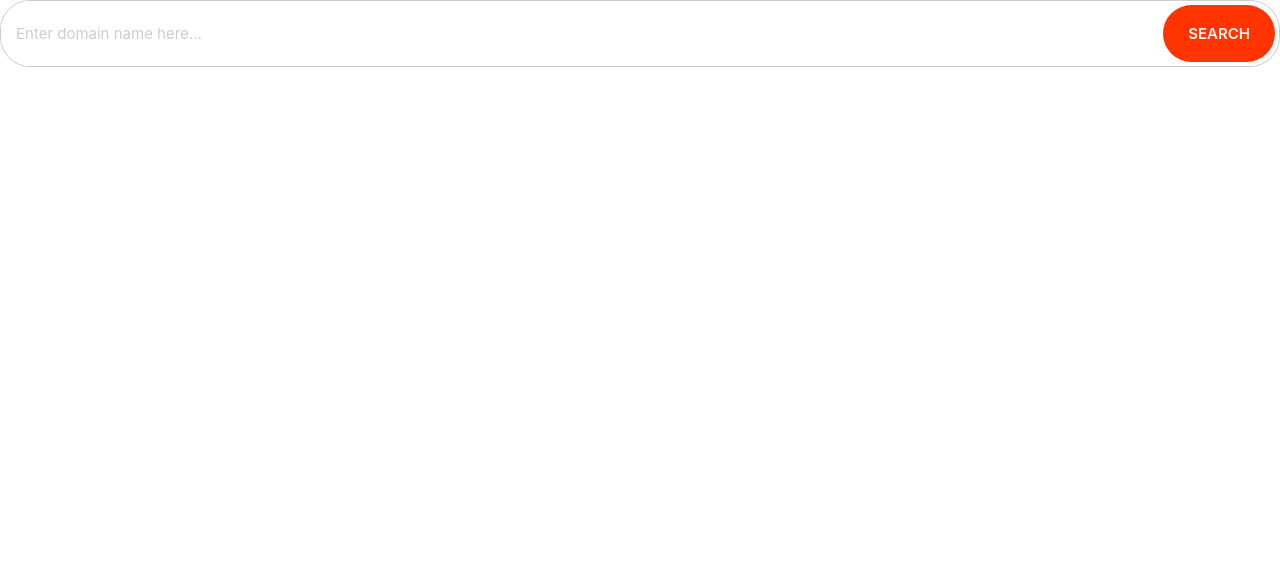
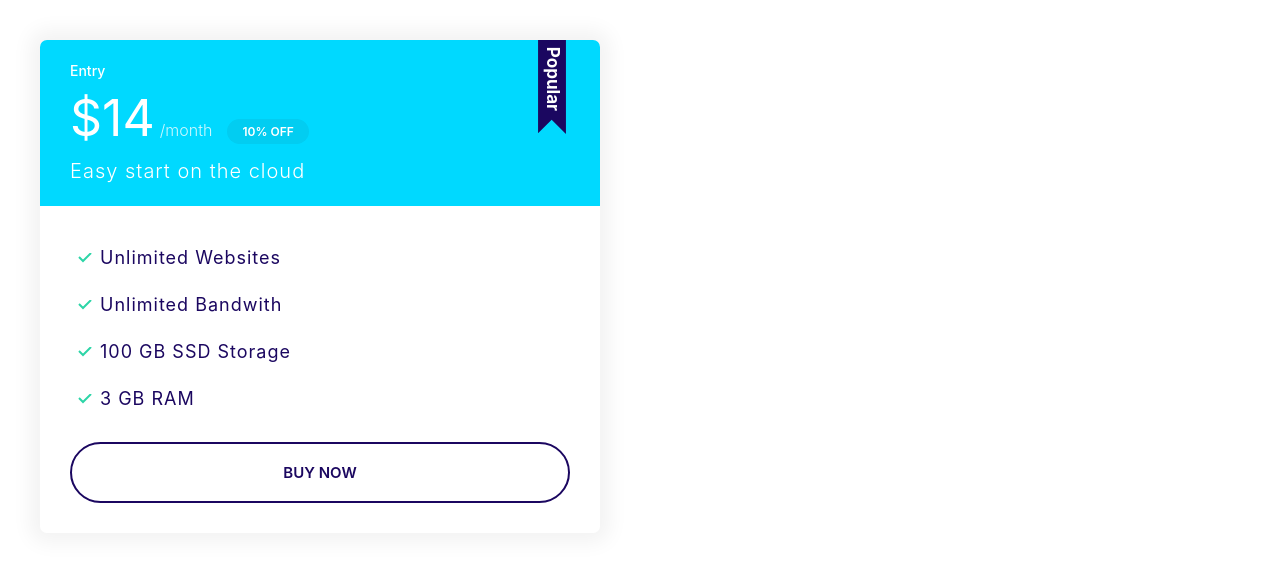
Before and after one commit to WreckitHUN/Moshify, a plain HTML site: page index.html in a window 1280 px wide. Drawn offline with Linux system fonts and the light colour scheme.

Commit message:
Build plans.

```diff
--- a/css/styles.css
+++ b/css/styles.css
@@ -122,6 +122,7 @@ a{
 
 .badge--small{
     font-size: 1.6rem;
+    padding: 0.5rem 1.5rem;
 }
 
 /* Laptop and Desktop */
@@ -293,3 +294,91 @@ a{
     }
 
 }
+
+/* Cards */
+
+.card{
+    border-radius: 7px;
+    box-shadow: 0 0 20px 10px #f3f3f3;
+    overflow: hidden;
+}
+
+.card__header, .card__body{
+    padding: 2rem 3rem;
+}
+
+.card--primary .card__header{
+    background: var(--color-primary);
+    color: white;
+}
+
+.card--secondary .card__header{
+    background: var(--color-secondary);
+    color: white;
+}
+
+.card--secondary .badge--secondary{
+    background: #02cdf1;
+}
+
+/* Plans */
+
+.plan__name{
+    color: white;
+    margin: 0;
+    font-weight: 500;
+    font-size: 2.4rem;
+}
+
+.plan__price{
+    font-size: 6rem;
+}
+
+.plan__billing-cycle{
+    font-size: 2.4rem;
+    font-weight: 300;
+    opacity: 0.8;
+    margin-right: 1rem;
+}
+
+.plan__description{
+    font-size: 2rem;
+    font-weight: 300;
+    letter-spacing: 1px;
+    display: block;
+}
+
+.plan .list__item{
+    margin-bottom: 2rem;
+    letter-spacing: 1px;
+}
+
+.plan--popular .card__header{
+    position: relative;
+}
+
+.plan--popular .card__header::before{
+    content: url(../images/popular.svg);
+    width: 40px;
+    display: inline-block;
+    position: absolute;
+    top: -6px;
+    right: 5%;
+    z-index: 1;
+}
+
+/* Laptop and Desktop */
+
+@media screen and (min-width: 1024px) {
+    .plan__name{
+        font-size: 1.4rem;
+    }
+
+    .plan__price{
+        font-size: 5rem;
+    }
+
+    .plan__billing-cycle{
+        font-size: 1.6rem;
+    }
+}
--- a/index.html
+++ b/index.html
@@ -8,13 +8,27 @@
     <title>Document</title>
   </head>
   <body>
-    <div class="input-group">
-      <input
-        type="text"
-        class="input"
-        placeholder="Enter domain name here..."
-      />
-      <button class="btn btn--accent">Search</button>
+    <div class="plan plan--popular">
+      <div style="width: 50%; padding: 4rem">
+        <div class="card card--secondary">
+          <header class="card__header">
+            <h3 class="plan__name">Entry</h3>
+            <span class="plan__price">$14</span>
+            <span class="plan__billing-cycle">/month</span>
+            <span class="badge badge--secondary badge--small">10% OFF</span>
+            <span class="plan__description">Easy start on the cloud</span>
+          </header>
+          <div class="card__body">
+            <ul class="list list--tick">
+              <li class="list__item">Unlimited Websites</li>
+              <li class="list__item">Unlimited Bandwith</li>
+              <li class="list__item">100 GB SSD Storage</li>
+              <li class="list__item">3 GB RAM</li>
+            </ul>
+            <button class="btn btn--outline btn--block">Buy Now</button>
+          </div>
+        </div>
+      </div>
     </div>
   </body>
 </html>
```
Also changed, not shown: components/plans.html (added, +22 -0 lines), images/popular.svg (added).
